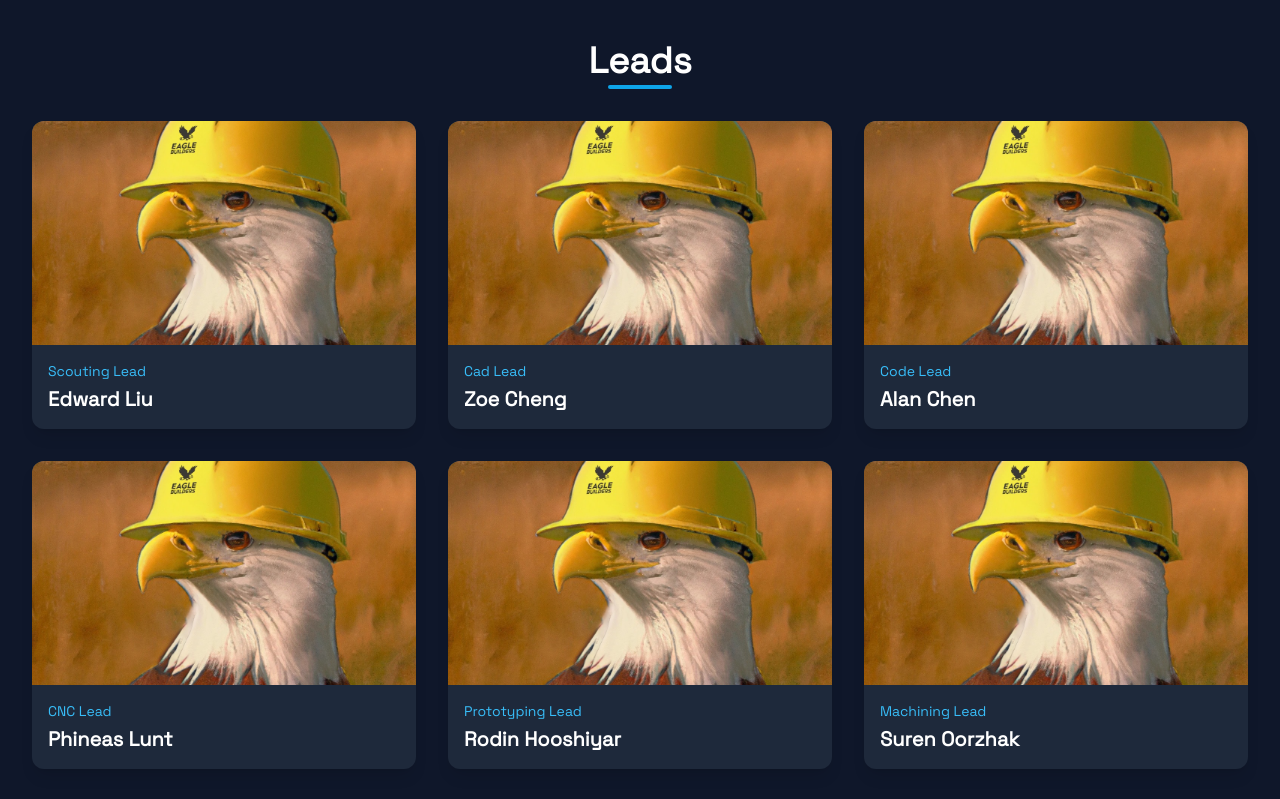
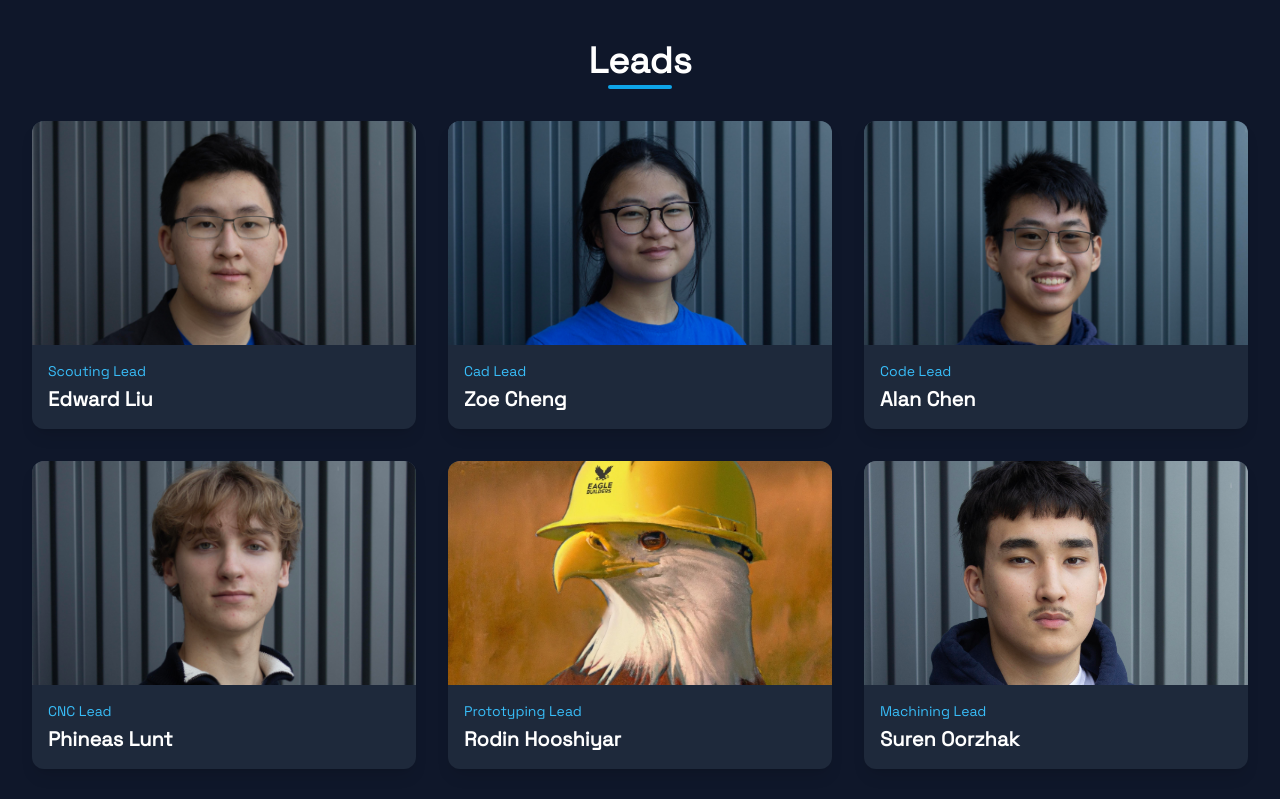
Before and after one commit to Eaglestrike/team114.org, a Next.js app: page /about in a window 1280 px wide. Shown: the part 3920-4719 px from the top of the page. Built offline with nearby package versions, Linux system fonts and the light colour scheme.

Commit message:
updated lead photos

```diff
--- a/app/data/leads.ts
+++ b/app/data/leads.ts
@@ -5,20 +5,20 @@ interface person {
 }
 
 const captains = [
-	{ image: '/eaglework.jpeg', name: 'Riya Mehrotra' },
-	{ image: '/eaglework.jpeg', name: 'Zoe Cheng' },
+	{ image: '/team_pics/leads/Riya.jpg', name: 'Riya Mehrotra' },
+	{ image: '/team_pics/leads/Zoe.jpg', name: 'Zoe Cheng' },
 ];
 
 const leads = [
-	{ image: '/eaglework.jpeg', role: 'Scouting Lead', name: 'Edward Liu' },
-	{ image: '/eaglework.jpeg', role: 'Cad Lead', name: 'Zoe Cheng' },
-	{ image: '/eaglework.jpeg', role: 'Code Lead', name: 'Alan Chen' },
-	{ image: '/eaglework.jpeg', role: 'CNC Lead', name: 'Phineas Lunt' },
+	{ image: '/team_pics/leads/Edward.jpg', role: 'Scouting Lead', name: 'Edward Liu' },
+	{ image: '/team_pics/leads/Zoe.jpg', role: 'Cad Lead', name: 'Zoe Cheng' },
+	{ image: '/team_pics/leads/Alan.jpg', role: 'Code Lead', name: 'Alan Chen' },
+	{ image: '/team_pics/leads/Phin.jpg', role: 'CNC Lead', name: 'Phineas Lunt' },
 	{ image: '/eaglework.jpeg', role: 'Prototyping Lead', name: 'Rodin Hooshiyar' },
-	{ image: '/eaglework.jpeg', role: 'Machining Lead', name: 'Suren Oorzhak' },
-	{ image: '/eaglework.jpeg', role: 'New Member Lead', name: 'Arush Garg' },
-	{ image: '/eaglework.jpeg', role: 'Sponsorship Lead', name: 'Alyssa Fang' },
-	{ image: '/eaglework.jpeg', role: 'Assembly Lead', name: 'Aaron Zhu' },
+	{ image: '/team_pics/leads/Suren.jpg', role: 'Machining Lead', name: 'Suren Oorzhak' },
+	{ image: '/team_pics/leads/Arush copy.jpg', role: 'New Member Lead', name: 'Arush Garg' },
+	{ image: '/team_pics/leads/Alyssa.jpg', role: 'Sponsorship Lead', name: 'Alyssa Fang' },
+	{ image: '/team_pics/leads/Aaron.jpg', role: 'Assembly Lead', name: 'Aaron Zhu' },
 ];
 
 const mentors = [
```
